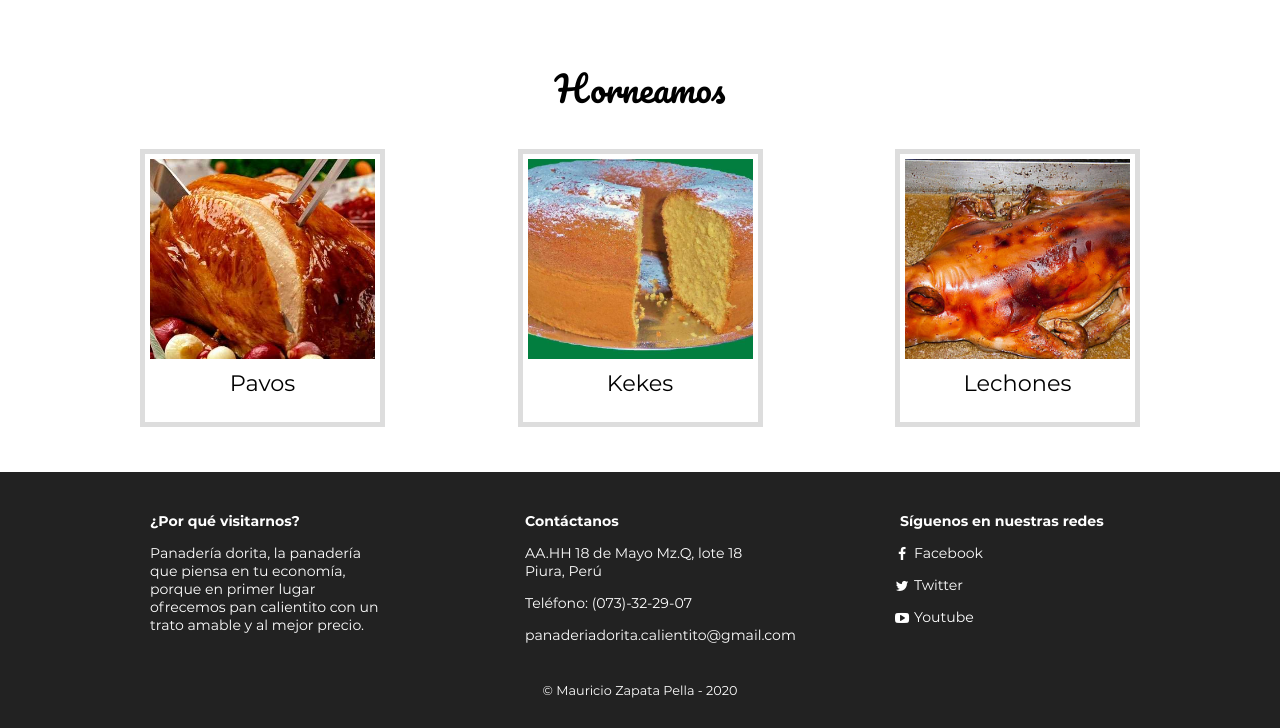
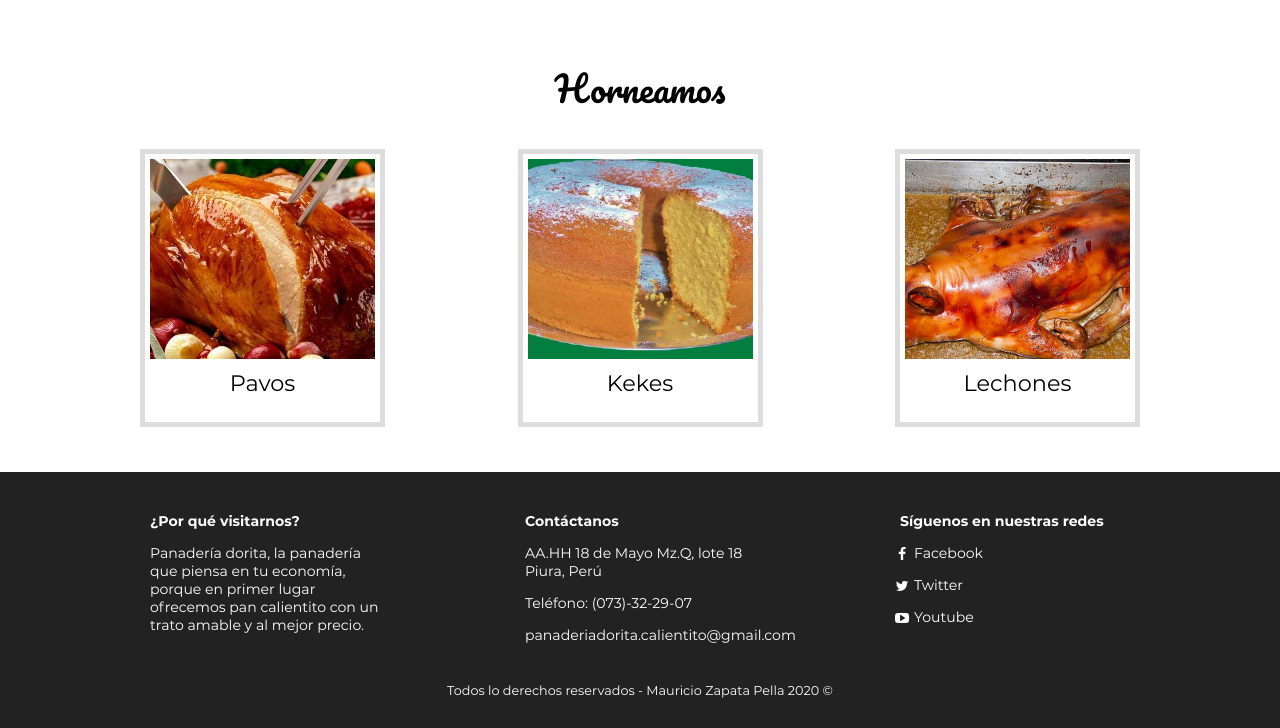
Before and after one commit to micioner2/Panaderia, a plain HTML site: page index.html in a window 1280 px wide. Shown: the part 1661-2389 px from the top of the page. Drawn offline with Linux system fonts and the light colour scheme.

Commit message:
Modificar - footer

```diff
--- a/index.html
+++ b/index.html
@@ -147,7 +147,7 @@
             </div>
         </div>
 
-        <p class="copy">© Mauricio Zapata Pella - 2020 </p>
+        <p class="copy">Todos lo derechos reservados - Mauricio Zapata Pella 2020 ©</p>
     </footer>
 
 
```
